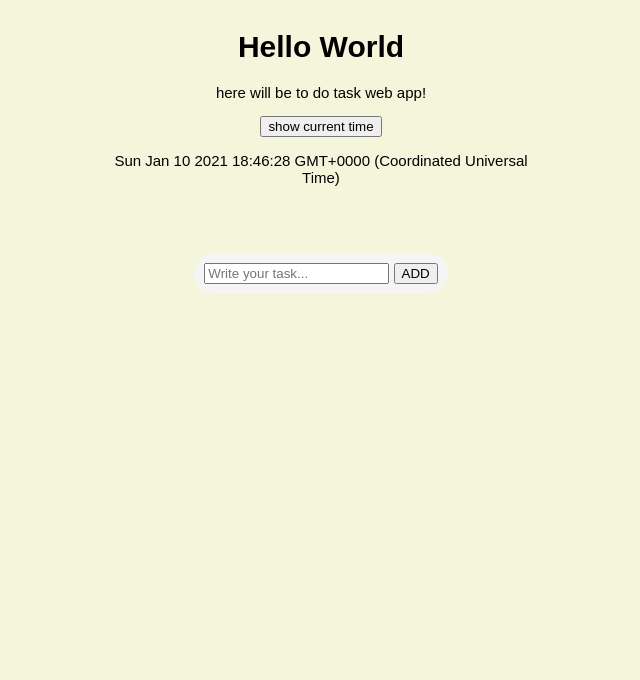
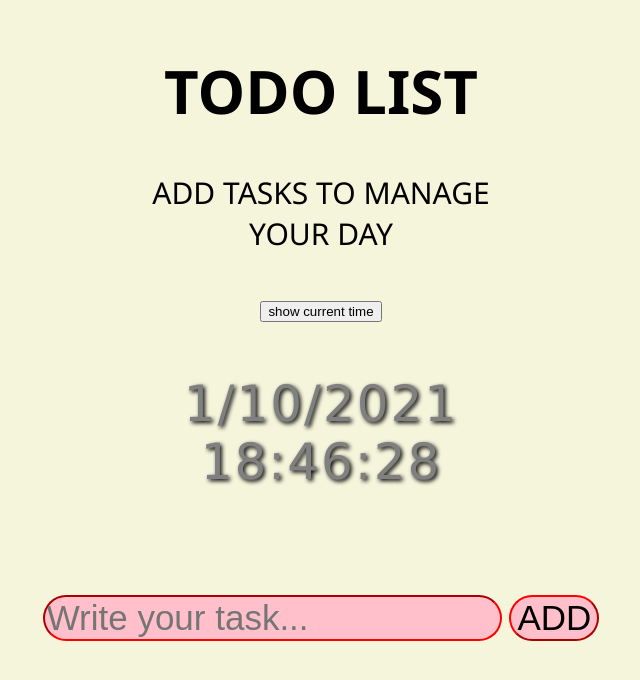
Before and after one commit to keranenkirill/taskwebapp, a plain HTML site: page main.html in a window 1280 px wide. Both pictures are taken after a click on the button "show current time". Shown: the whole page, without its empty margins (319-959 px from the left). Drawn offline with Linux system fonts and the light colour scheme.

Commit message:
css modified

```diff
--- a/clock.js
+++ b/clock.js
@@ -1,7 +1,8 @@
 function showTime(){
     // creating variable for time
     var clock = document.getElementById("clock");
-    clock.textContent = new Date().toString();
+    var nowdate = new Date();
+    clock.textContent = nowdate.toLocaleDateString("eu") + "  " + nowdate.getHours() + ":" + nowdate.getMinutes() + ":" + nowdate.getSeconds();
 
-    setInterval(showTime, 1000);
+    setInterval(showTime,1000);
 }
--- a/main.css
+++ b/main.css
@@ -5,19 +5,34 @@ body{
 
 .hellotxt, .container, #mylist{
     text-align: center;
-    font-family: Arial, sans-serif;
+    font-family:'Segoe UI', Tahoma, Geneva, Verdana, sans-serif;
     background-color: beige;
     width: 33%;
     border-radius: 25px;
     margin: auto;
     padding: 2px;
-    font-size: 15px;
+    font-size: 30px;
 }
 
+
+
 .container{
-    background-color: whitesmoke;
     width: fit-content;
-    padding: 10px;
+}
+
+#instruction{
+    display: block;
+    border-radius: px;
+    border-color: red;
+}
+
+
+#input, #button{
+    font-size: 35px;
+    border-radius: 25px;
+    border-color: red;
+    background-color:pink;
+    outline: none;
 }
 
 .clear { clear: both;}
@@ -32,6 +47,8 @@ h2{
     padding: 12px 8px 12px 40px;
     list-style-type: none;
     font-size: 25px;
+
+
 }
 
 .button{
@@ -41,13 +58,41 @@ h2{
 	outline: 0;
 	padding: 0;
 	transition: all 200ms ease-in;
-	cursor: pointer;
+    cursor: pointer;
+}
+
+#button:hover{
+    background-color: palevioletred;
+    cursor: pointer;
+}
+
+
+.tasks{
+    padding:10px;
+    margin: 10px;
+    font-size: 35px;
+    border-radius: 25px;
+    background-color:pink;
+    outline: none;
+
 }
 
 .delbutton{
-    background-color: green;
+    padding: 10px;
+    background-color:pink;
+    border: none;
+    font-size: 20px;
+    color: red;
+    outline: none;
 }
 
-.tasks{
-    text-align: left;
+
+#clock{
+    font-family: Verdana, Geneva, Tahoma, sans-serif;
+    text-align: center;
+    font-size: 50px;
+    position: relative;
+    color: grey;
+    letter-spacing: 2px;
+    text-shadow: 2px 2px 4px #000000;
 }
--- a/main.html
+++ b/main.html
@@ -8,8 +8,8 @@
     </head>
     <body>
         <div class="hellotxt">
-            <h1>Hello World</h1>
-            <p>here will be to do task web app!</p>
+            <h1>TODO LIST</h1>
+            <p id="instruction">ADD TASKS TO MANAGE YOUR DAY</p>
             <button onclick="showTime()" id="timebutton">show current time</button>
             <p id=clock></p>
         </div>
```
